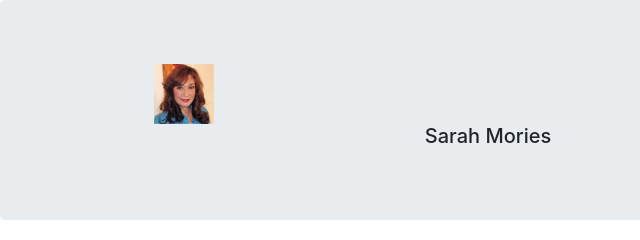
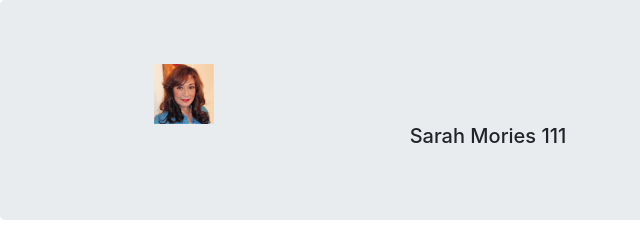
Before and after one commit to amrut1437/Ebizz, a plain HTML site: page index.html in a window 1280 px wide. Shown: the top 240 px of the page, 0-640 px from the left. Drawn offline with nearby package versions, Linux system fonts and the light colour scheme.

Commit message:
Update index.html

```diff
--- a/index.html
+++ b/index.html
@@ -15,7 +15,7 @@
 
 <div class="col-md-3 col-3"><img src="img/avatar.jpg" class="" width="60px" height="60px"></div>
 <div class="col-md-9 col-9">
-	<h5>Sarah Mories</h5>
+	<h5>Sarah Mories 111</h5>
 </div>
 
 
```
